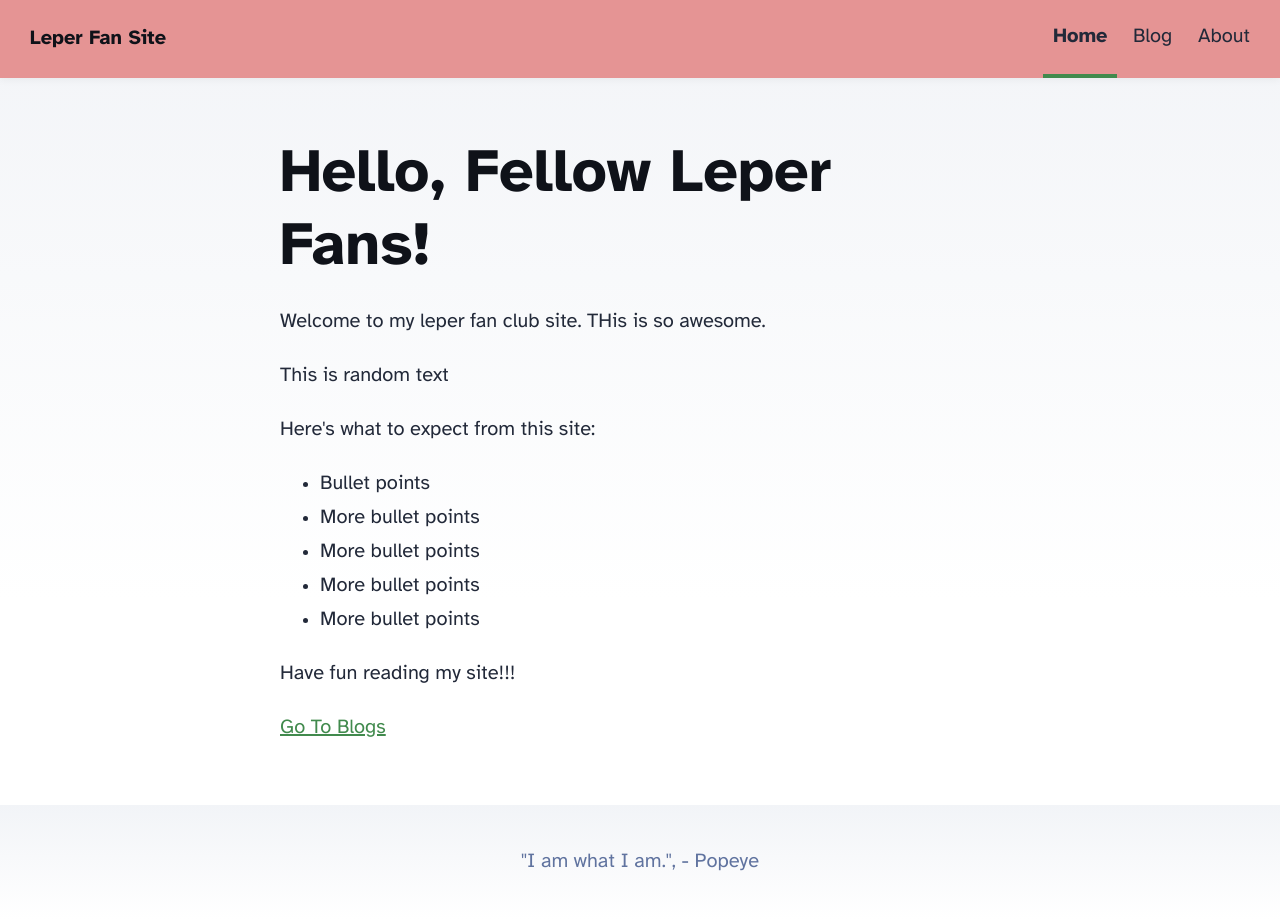
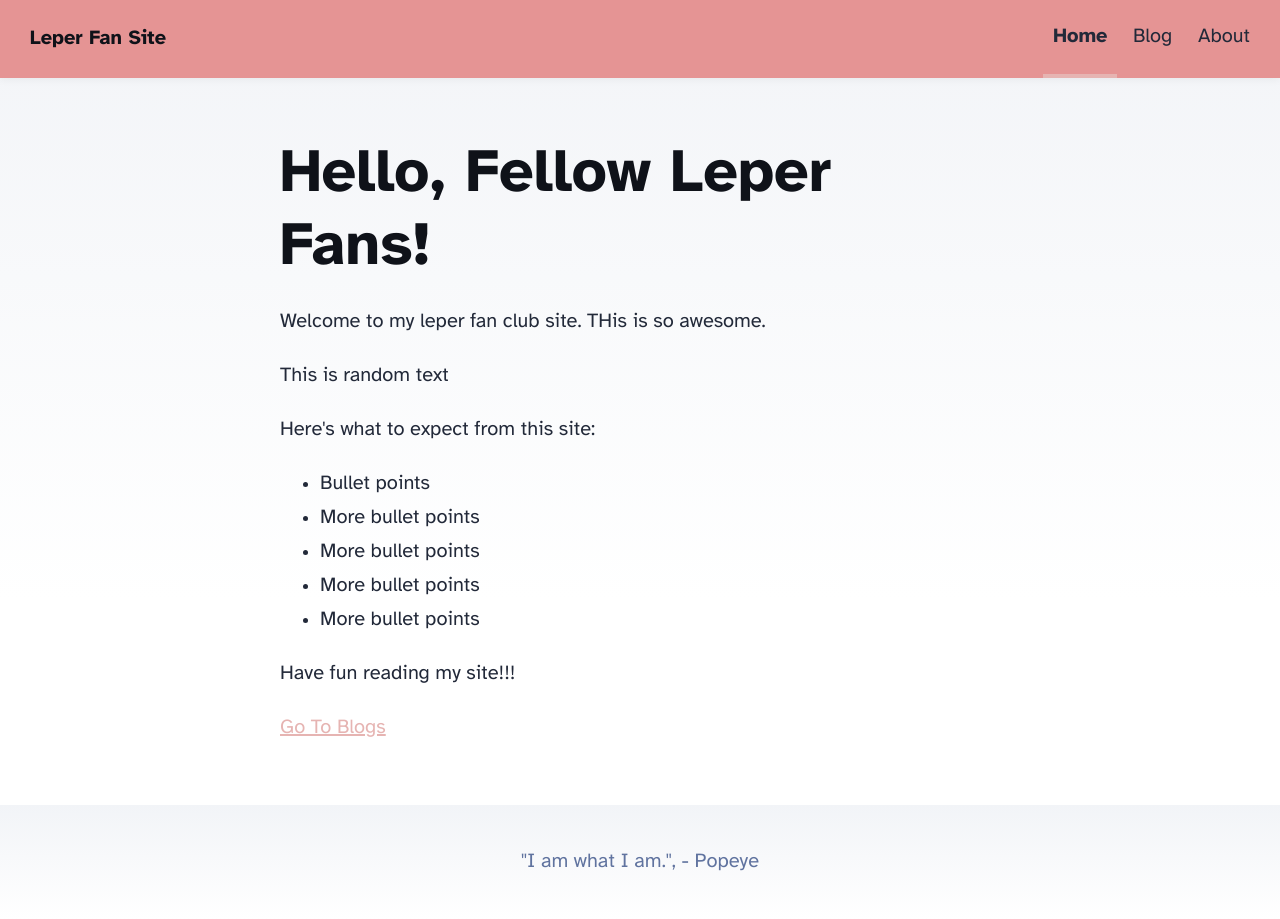
Before and after one commit to BiigFish/lepers, an Astro site: page / in a window 1280 px wide. Built offline with nearby package versions, Linux system fonts and the light colour scheme; Astro itself is replaced by a stand-in of ours.

Commit message:
Update global.css

```diff
--- a/src/styles/global.css
+++ b/src/styles/global.css
@@ -5,7 +5,7 @@
  */
 
 :root {
-	--accent: #418a4d;
+	--accent: #e6b4b2;
 	--accent-dark: #740e04;
 	--black: 15, 18, 25;
 	--gray: 96, 115, 159;
```
